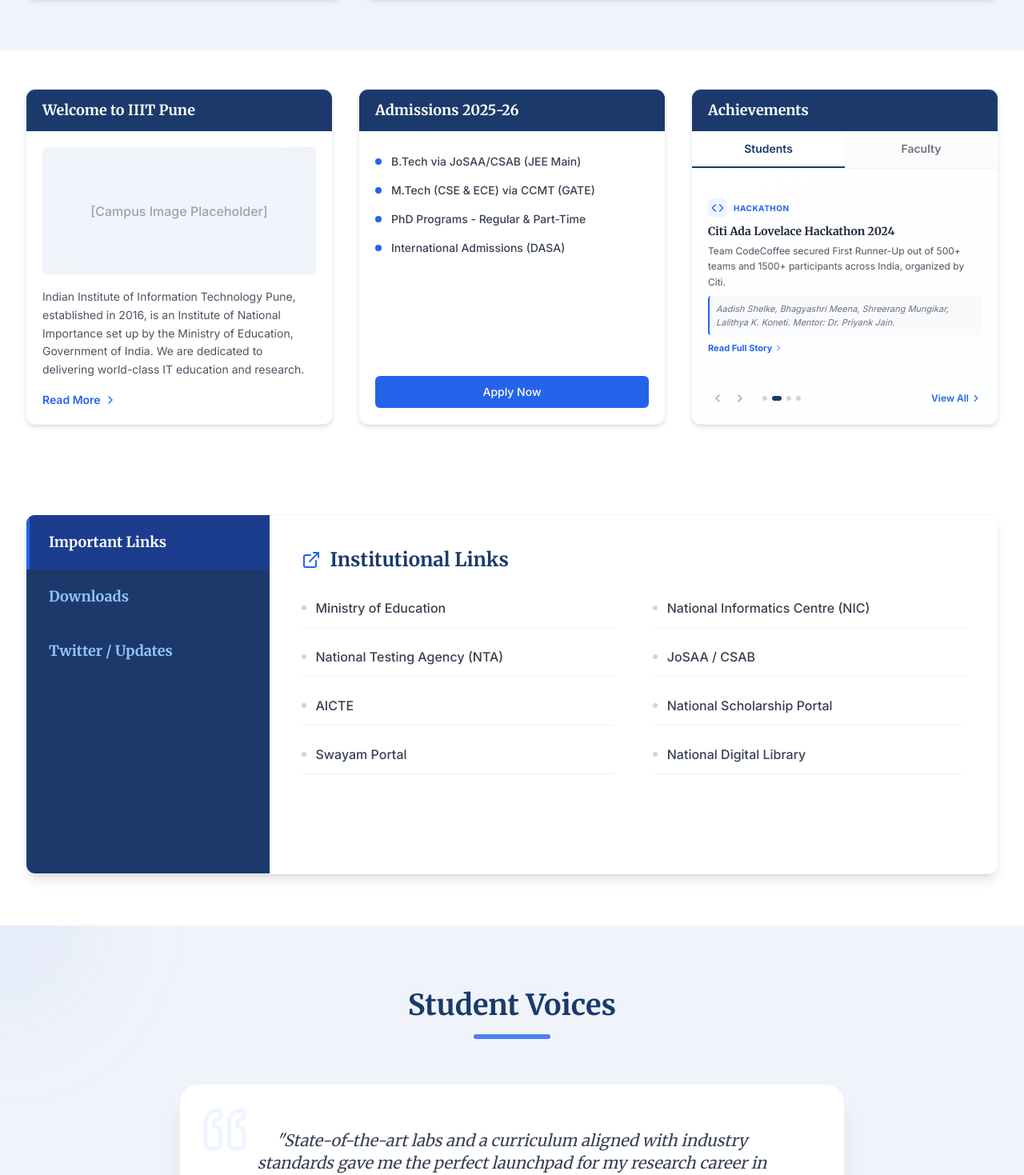
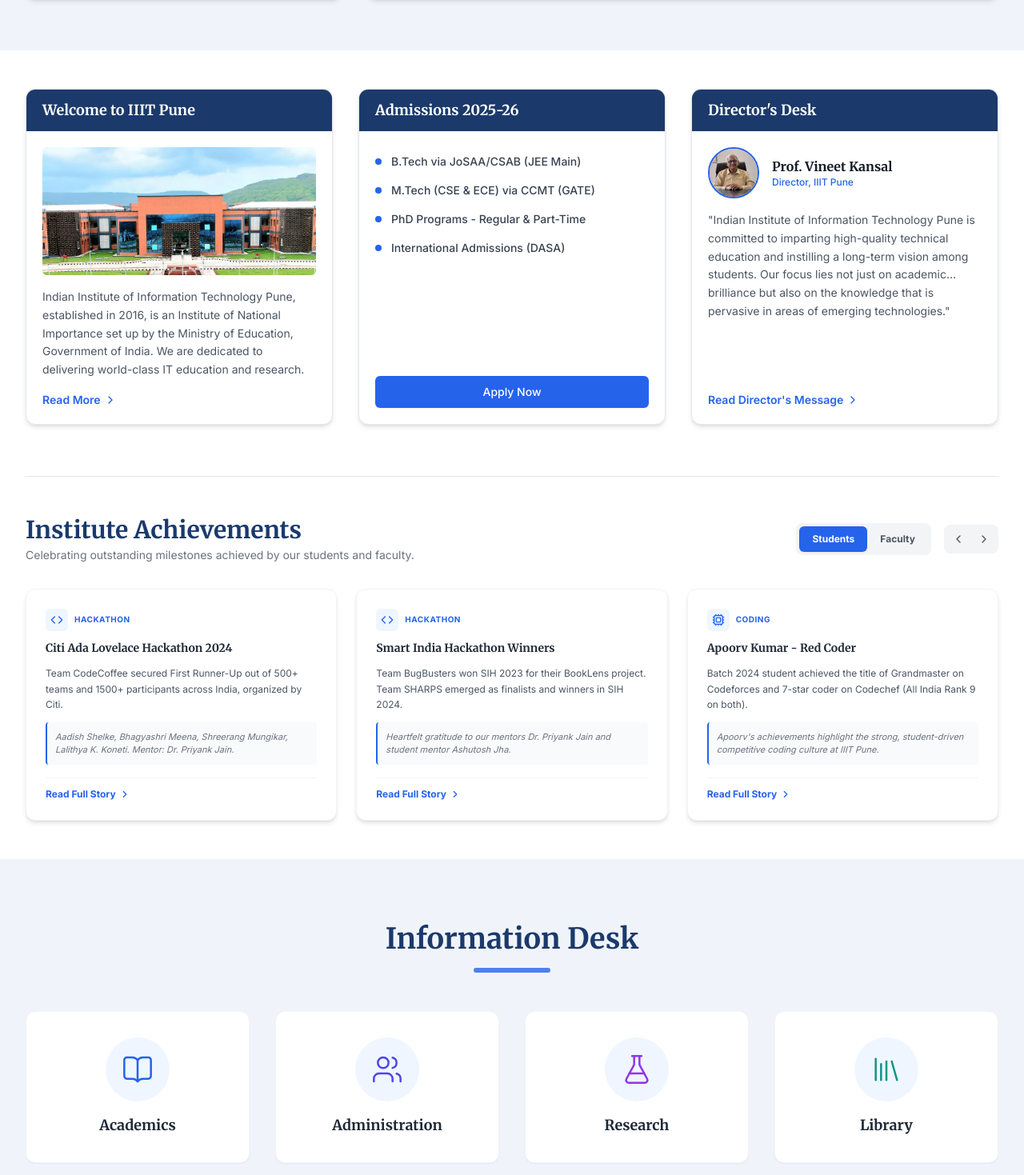
Before and after one commit to iiitp-official/website, a React (Vite) app: page / in a window 1280 px wide. Shown: the part 1311-2780 px from the top of the page at 80% size. Built offline with nearby package versions, Linux system fonts and the light colour scheme.

Commit message:
Restructure home page layout, add achievements carousel and director desk, and reposition hero text

```diff
--- a/src/components/home/HeroCarousel.jsx
+++ b/src/components/home/HeroCarousel.jsx
@@ -39,9 +39,9 @@ const HeroCarousel = () => {
         />
       ))}
 
-      <div className="absolute inset-0 bg-black/40 z-10" />
+      <div className="absolute inset-0 bg-gradient-to-t from-black/80 via-black/35 to-black/10 z-10" />
 
-      <div className="absolute inset-0 z-20 flex flex-col items-center justify-center text-center px-4">
+      <div className="absolute inset-0 z-20 flex flex-col items-center justify-end text-center px-4 pb-20">
         <motion.h1
           initial={{ y: 30, opacity: 0 }}
           animate={{ y: 0, opacity: 1 }}
--- a/src/components/home/InfoCards.jsx
+++ b/src/components/home/InfoCards.jsx
@@ -1,15 +1,16 @@
 import React, { useState, useEffect } from 'react';
 import {
   ChevronRight,
-  Award,
   Trophy,
   Code,
   Cpu,
   Microscope,
   FileText,
+  Award,
   ChevronLeft
 } from 'lucide-react';
 import { Link } from 'react-router-dom';
+import campusFrontImg from '../../assets/campus_front.jpg';
 
 const studentAchievements = [
   {
@@ -27,7 +28,7 @@ const studentAchievements = [
   {
     category: "Hackathon",
     title: "Smart India Hackathon Winners",
-    description: "Team BugBusters won SIH 2023 for their BookLens project. Team SHARPS emerged as finalists in SIH 2024.",
+    description: "Team BugBusters won SIH 2023 for their BookLens project. Team SHARPS emerged as finalists and winners in SIH 2024.",
     detail: "Heartfelt gratitude to our mentors Dr. Priyank Jain and student mentor Ashutosh Jha."
   },
   {
@@ -35,6 +36,30 @@ const studentAchievements = [
     title: "Apoorv Kumar - Red Coder",
     description: "Batch 2024 student achieved the title of Grandmaster on Codeforces and 7-star coder on Codechef (All India Rank 9 on both).",
     detail: "Apoorv's achievements highlight the strong, student-driven competitive coding culture at IIIT Pune."
+  },
+  {
+    category: "Hackathon",
+    title: "Toycathon 2021 Winners",
+    description: "Team MMH won the Grand Finale of Toycathon 2021, organized by the Ministry of Education's Innovation Cell, Government of India.",
+    detail: "Tanmay Modi, Piyush Gupta, Sarthak Gupta, Janardhan Edara."
+  },
+  {
+    category: "Hackathon",
+    title: "Smart India Hackathon 2019 Winners",
+    description: "Team Calm Down It's Just Genjutsu secured 1st place in the Software Edition at NIT Warangal, earning a prize of ₹1 Lakh.",
+    detail: "Disha Dudhal, Devasish Mahato, Yogesh Karan, Shivam Dev Singh, Aravind Unnikrishnan, Dhanashree Regavade."
+  },
+  {
+    category: "Entrepreneurship",
+    title: "Aerial Robotics Startup Incubation",
+    description: "Final Year CSE student Umang Kalra and his team founded an aerial robotics startup incubated and supported by SKUAST Jammu.",
+    detail: "Sponsored by the Government of India under the RAFTAAR scheme for agriculture and drone automation."
+  },
+  {
+    category: "Research",
+    title: "Student Research Publications",
+    description: "Undergraduate students Nainil Nandu, Tanay Patel, V. Dinesh Reddy, and A.K. Singh co-authored research papers in peer-reviewed journals.",
+    detail: "Published in the Journal of Quantum Information Processing and IEEE IEMTRONICS."
   }
 ];
 
@@ -52,8 +77,20 @@ const facultyAchievements = [
     detail: "A 5-year project under the Dept. of Electronics & Communication Engineering."
   },
   {
+    category: "Research",
+    title: "DST SIW Antenna Project (₹30 L)",
+    description: "Dr. KM Divya Chaturvedi awarded 30 Lakh for Design & Development of SIW-based Millimeter Wave Beam-Steerable Antenna Arrays for 5G.",
+    detail: "A 3-year project for advanced 5G network sensor design."
+  },
+  {
+    category: "Research",
+    title: "DST-SERB Control Systems Project",
+    description: "Dr. Ranjith Ravindranathan Nair awarded 13.77 Lakh for Anomaly Detection & Countermeasures in Cyber-Physical Systems.",
+    detail: "A 2-year government-sponsored research project for system security."
+  },
+  {
     category: "Patent",
-    title: "AI-Based Automatic Monitoring",
+    title: "AI Monitoring System Patent",
     description: "Indian patent granted on March 27, 2026 for an AI-based automatic monitoring system and method.",
     detail: "Inventors: Dr. Sonam Maurya (Assistant Professor, CSE) along with other researchers."
   },
@@ -62,6 +99,18 @@ const facultyAchievements = [
     title: "Disease Biomarker Biosensor",
     description: "Indian patent application published on July 15, 2025 for a biosensor for detection of disease biomarkers.",
     detail: "Inventors: Dr. Dheeraj Dubey (Assistant Professor, Dept of ECE) along with co-inventors."
+  },
+  {
+    category: "Research",
+    title: "Cryptocurrency Forensics Study",
+    description: "Prof. Bhupendra Singh and Dr. Nitesh K. Bharadwaj co-authored a forensic study on Electrum wallet artifacts.",
+    detail: "Published in the prestigious Journal of Forensic Sciences, 2026."
+  },
+  {
+    category: "Research",
+    title: "Breast Tumor Detection Research",
+    description: "Dr. Divya Chaturvedi co-authored a study on breast tumor detection using Slotted Monopole Antennas.",
+    detail: "Published in the IEEE Access Journal, vol. 14, 2026."
   }
 ];
 
@@ -70,12 +119,13 @@ const categoryIcons = {
   Hackathon: Code,
   Coding: Cpu,
   Research: Microscope,
-  Patent: FileText
+  Patent: FileText,
+  Entrepreneurship: Award
 };
 
 const InfoCards = () => {
   const [activeTab, setActiveTab] = useState('students');
-  const [slideIdx, setSlideIdx] = useState(0);
+  const [startIndex, setStartIndex] = useState(0);
   const [isHovered, setIsHovered] = useState(false);
 
   const currentList = activeTab === 'students' ? studentAchievements : facultyAchievements;
@@ -85,36 +135,86 @@ const InfoCards = () => {
     if (isHovered) return;
 
     const timer = setInterval(() => {
-      setSlideIdx((prev) => (prev + 1) % currentList.length);
+      setStartIndex((prev) => (prev + 1) % currentList.length);
     }, 5000);
 
     return () => clearInterval(timer);
   }, [currentList.length, isHovered]);
 
-  const nextSlide = (e) => {
-    e.stopPropagation();
-    setSlideIdx((prev) => (prev + 1) % currentList.length);
+  const nextSlide = () => {
+    setStartIndex((prev) => (prev + 1) % currentList.length);
   };
 
-  const prevSlide = (e) => {
-    e.stopPropagation();
-    setSlideIdx((prev) => (prev - 1 + currentList.length) % currentList.length);
+  const prevSlide = () => {
+    setStartIndex((prev) => (prev - 1 + currentList.length) % currentList.length);
+  };
+
+  const handleTabChange = (tab) => {
+    setActiveTab(tab);
+    setStartIndex(0);
+  };
+
+  const renderCard = (item) => {
+    const Icon = categoryIcons[item.category] || Trophy;
+    return (
+      <div className="bg-white dark:bg-surface-dark p-6 rounded-xl shadow-md border border-gray-100 dark:border-gray-800 flex flex-col justify-between hover:shadow-lg transition-all duration-300 h-full">
+        <div className="space-y-3">
+          {/* Category Chip */}
+          <div className="flex items-center space-x-2">
+            <span className="p-1.5 rounded-md bg-blue-50 dark:bg-blue-900/30 text-accent dark:text-accent-dark">
+              <Icon size={16} />
+            </span>
+            <span className="text-[10px] font-bold uppercase tracking-wider text-accent dark:text-accent-dark">
+              {item.category}
+            </span>
+          </div>
+
+          {/* Title */}
+          <h4 className="font-bold text-gray-800 dark:text-gray-100 text-sm leading-snug">
+            {item.title}
+          </h4>
+
+          {/* Description */}
+          <p className="text-gray-600 dark:text-gray-400 text-xs leading-relaxed line-clamp-3">
+            {item.description}
+          </p>
+
+          {/* Detail block */}
+          {item.detail && (
+            <div className="text-[11px] text-gray-500 dark:text-gray-400 italic bg-gray-50 dark:bg-gray-800/30 p-2.5 rounded border-l-2 border-accent dark:border-accent-dark line-clamp-2">
+              {item.detail}
+            </div>
+          )}
+        </div>
+
+        {/* Read story link */}
+        <div className="mt-4 pt-3 border-t border-gray-100 dark:border-gray-800/60">
+          <Link
+            to={`/about/${activeTab === 'students' ? 'student' : 'faculty'}-achievements`}
+            className="text-xs font-bold text-accent dark:text-accent-dark hover:underline flex items-center"
+          >
+            Read Full Story <ChevronRight size={14} className="ml-1" />
+          </Link>
+        </div>
+      </div>
+    );
   };
 
   return (
     <section className="py-12 bg-bg dark:bg-bg-dark transition-colors duration-200">
       <div className="max-w-7xl mx-auto px-4 sm:px-6 lg:px-8">
+
+        {/* Row 1: 3-Card Grid */}
         <div className="grid grid-cols-1 md:grid-cols-3 gap-8">
 
           {/* Card 1: Welcome */}
-          <div className="bg-white dark:bg-surface-dark rounded-xl shadow-md overflow-hidden border border-gray-100 dark:border-gray-800 flex flex-col group">
+          <div className="bg-white dark:bg-surface-dark rounded-xl shadow-md overflow-hidden border border-gray-150 dark:border-gray-800 flex flex-col group">
             <div className="bg-primary dark:bg-gray-800 text-white py-3 px-5 font-bold font-serif text-lg">
               Welcome to IIIT Pune
             </div>
             <div className="p-5 flex flex-col flex-grow">
-              <div className="w-full h-40 bg-gray-100 dark:bg-gray-800 rounded-md mb-4 flex items-center justify-center text-gray-400 dark:text-gray-500 overflow-hidden relative">
-                <div className="absolute inset-0 bg-gradient-to-tr from-blue-50 to-indigo-50 dark:from-gray-800 dark:to-gray-700 opacity-50"></div>
-                <span className="relative z-10 font-medium">[Campus Image Placeholder]</span>
+              <div className="w-full h-40 rounded-md mb-4 overflow-hidden relative shadow-inner">
+                <img src={campusFrontImg} alt="IIIT Pune Campus" className="w-full h-full object-cover group-hover:scale-105 transition-transform duration-500" />
               </div>
               <p className="text-gray-600 dark:text-gray-300 text-sm leading-relaxed mb-4 flex-grow">
                 Indian Institute of Information Technology Pune, established in 2016, is an Institute of National Importance set up by the Ministry of Education, Government of India. We are dedicated to delivering world-class IT education and research.
@@ -126,7 +226,7 @@ const InfoCards = () => {
           </div>
 
           {/* Card 2: Admissions */}
-          <div className="bg-white dark:bg-surface-dark rounded-xl shadow-md overflow-hidden border border-gray-100 dark:border-gray-800 flex flex-col">
+          <div className="bg-white dark:bg-surface-dark rounded-xl shadow-md overflow-hidden border border-gray-150 dark:border-gray-800 flex flex-col">
             <div className="bg-primary dark:bg-gray-800 text-white py-3 px-5 font-bold font-serif text-lg">
               Admissions 2025-26
             </div>
@@ -155,141 +255,118 @@ const InfoCards = () => {
             </div>
           </div>
 
-          {/* Card 3: Achievements */}
-          <div className="bg-white dark:bg-surface-dark rounded-xl shadow-md overflow-hidden border border-gray-100 dark:border-gray-800 flex flex-col">
+          {/* Card 3: Director's Desk */}
+          <div className="bg-white dark:bg-surface-dark rounded-xl shadow-md overflow-hidden border border-gray-150 dark:border-gray-800 flex flex-col group">
             <div className="bg-primary dark:bg-gray-800 text-white py-3 px-5 font-bold font-serif text-lg">
-              Achievements
+              Director's Desk
+            </div>
+            <div className="p-5 flex flex-col flex-grow">
+              <div className="flex items-center space-x-4 mb-4">
+                <div className="w-16 h-16 rounded-full overflow-hidden bg-gray-100 border-2 border-accent shrink-0 shadow-sm">
+                  <img src="/director.jpeg" alt="Director Prof. Vineet Kansal" className="w-full h-full object-cover" />
+                </div>
+                <div>
+                  <h4 className="font-bold text-gray-900 dark:text-white text-base">Prof. Vineet Kansal</h4>
+                  <p className="text-xs text-accent dark:text-accent-dark font-medium">Director, IIIT Pune</p>
+                </div>
+              </div>
+              <p className="text-gray-600 dark:text-gray-300 text-sm leading-relaxed mb-4 flex-grow line-clamp-4">
+                "Indian Institute of Information Technology Pune is committed to imparting high-quality technical education and instilling a long-term vision among students. Our focus lies not just on academic brilliance but also on the knowledge that is pervasive in areas of emerging technologies."
+              </p>
+              <Link to="/about/director-desk" className="text-accent dark:text-accent-dark font-semibold text-sm flex items-center hover:underline group-hover:text-blue-700 dark:group-hover:text-blue-400 transition-colors mt-auto">
+                Read Director's Message <ChevronRight size={16} className="ml-1" />
+              </Link>
+            </div>
           </div>
 
+        </div>
+
+        {/* Row 2: Achievements Section */}
+        <div className="mt-16 pt-12 border-t border-gray-200 dark:border-gray-800/60">
+          <div className="flex flex-col md:flex-row md:items-center justify-between gap-4 mb-8">
+            <div>
+              <h2 className="text-2xl md:text-3xl font-bold font-serif text-primary dark:text-white">
+                Institute Achievements
+              </h2>
+              <p className="text-sm text-gray-500 dark:text-gray-400 mt-1">
+                Celebrating outstanding milestones achieved by our students and faculty.
+              </p>
+            </div>
+
+            <div className="flex items-center space-x-4 self-start md:self-center">
               {/* Tab Selectors */}
-            <div className="flex border-b border-gray-100 dark:border-gray-800 bg-gray-50/50 dark:bg-gray-800/20">
+              <div className="flex bg-gray-100 dark:bg-gray-800/40 p-1 rounded-lg">
                 <button
                   type="button"
-                onClick={() => {
-                  setActiveTab('students');
-                  setSlideIdx(0);
-                }}
-                className={`flex-1 py-3 text-center text-sm font-semibold transition-all duration-200 border-b-2 ${
+                  onClick={() => handleTabChange('students')}
+                  className={`px-4 py-2 text-xs font-bold rounded-md transition-all duration-200 ${
                     activeTab === 'students'
-                    ? 'text-primary dark:text-accent-dark border-primary dark:border-accent-dark bg-white dark:bg-surface-dark'
-                    : 'text-gray-500 dark:text-gray-400 border-transparent hover:text-gray-700 dark:hover:text-gray-300'
+                      ? 'bg-accent text-white shadow-sm'
+                      : 'text-gray-600 dark:text-gray-400 hover:text-gray-900 dark:hover:text-gray-200'
                   }`}
                 >
                   Students
                 </button>
                 <button
                   type="button"
-                onClick={() => {
-                  setActiveTab('faculty');
-                  setSlideIdx(0);
-                }}
-                className={`flex-1 py-3 text-center text-sm font-semibold transition-all duration-200 border-b-2 ${
+                  onClick={() => handleTabChange('faculty')}
+                  className={`px-4 py-2 text-xs font-bold rounded-md transition-all duration-200 ${
                     activeTab === 'faculty'
-                    ? 'text-primary dark:text-accent-dark border-primary dark:border-accent-dark bg-white dark:bg-surface-dark'
-                    : 'text-gray-500 dark:text-gray-400 border-transparent hover:text-gray-700 dark:hover:text-gray-300'
+                      ? 'bg-accent text-white shadow-sm'
+                      : 'text-gray-600 dark:text-gray-400 hover:text-gray-900 dark:hover:text-gray-200'
                   }`}
                 >
                   Faculty
                 </button>
               </div>
 
-            {/* Slide Body */}
-            <div
-              className="p-5 flex flex-col flex-grow justify-between min-h-[280px] relative bg-gradient-to-br from-white to-blue-50/10 dark:from-surface-dark dark:to-gray-800/20"
-              onMouseEnter={() => setIsHovered(true)}
-              onMouseLeave={() => setIsHovered(false)}
-            >
-              <div className="flex-grow flex flex-col justify-center">
-                <div key={`${activeTab}-${slideIdx}`} className="transition-all duration-300 ease-in-out">
-                  {/* Category Chip */}
-                  <div className="flex items-center space-x-2 mb-2">
-                    <span className="p-1 rounded-md bg-blue-50 dark:bg-blue-900/30 text-accent dark:text-accent-dark">
-                      {React.createElement(categoryIcons[currentList[slideIdx]?.category] || Trophy, { size: 16 })}
-                    </span>
-                    <span className="text-[10px] font-bold uppercase tracking-wider text-accent dark:text-accent-dark">
-                      {currentList[slideIdx]?.category}
-                    </span>
-                  </div>
-
-                  {/* Title */}
-                  <h4 className="text-gray-800 dark:text-gray-100 font-bold text-sm leading-snug mb-1">
-                    {currentList[slideIdx]?.title}
-                  </h4>
-
-                  {/* Description */}
-                  <p className="text-gray-600 dark:text-gray-300 text-xs leading-relaxed mb-2">
-                    {currentList[slideIdx]?.description}
-                  </p>
-
-                  {/* Optional Detail box */}
-                  {currentList[slideIdx]?.detail && (
-                    <div className="text-[11px] text-gray-500 dark:text-gray-400 italic bg-gray-50 dark:bg-gray-800/30 p-2 rounded border-l-2 border-accent dark:border-accent-dark mb-2">
-                      {currentList[slideIdx]?.detail}
-                    </div>
-                  )}
-
-                  {/* Read Full Story Link */}
-                  <div>
-                    <Link
-                      to={`/about/${activeTab === 'students' ? 'student' : 'faculty'}-achievements`}
-                      className="text-[11px] font-bold text-accent dark:text-accent-dark hover:underline flex items-center"
-                    >
-                      Read Full Story <ChevronRight size={12} className="ml-0.5" />
-                    </Link>
-                  </div>
-                </div>
-              </div>
-
-              {/* Navigation & Paginator Dots & View All */}
-              <div className="mt-4 flex items-center justify-between pt-2 border-t border-gray-100/60 dark:border-gray-800/60">
-                <div className="flex items-center space-x-4">
-                  {/* Chevrons */}
-                  <div className="flex space-x-1">
+              {/* Navigation Chevrons */}
+              <div className="flex bg-gray-100 dark:bg-gray-800/40 p-1 rounded-lg space-x-1">
                 <button
                   onClick={prevSlide}
-                      className="p-1 rounded hover:bg-gray-100 dark:hover:bg-gray-800 text-gray-400 hover:text-gray-700 dark:hover:text-gray-200 transition-colors"
+                  className="p-1.5 rounded hover:bg-white dark:hover:bg-gray-700 text-gray-600 dark:text-gray-300 hover:text-primary dark:hover:text-white transition-colors"
                   aria-label="Previous slide"
                 >
                   <ChevronLeft size={16} />
                 </button>
                 <button
                   onClick={nextSlide}
-                      className="p-1 rounded hover:bg-gray-100 dark:hover:bg-gray-800 text-gray-400 hover:text-gray-700 dark:hover:text-gray-200 transition-colors"
+                  className="p-1.5 rounded hover:bg-white dark:hover:bg-gray-700 text-gray-600 dark:text-gray-300 hover:text-primary dark:hover:text-white transition-colors"
                   aria-label="Next slide"
                 >
                   <ChevronRight size={16} />
                 </button>
               </div>
-
-                  {/* Indicators */}
-                  <div className="flex space-x-1.5">
-                    {currentList.map((_, idx) => (
-                      <button
-                        key={idx}
-                        onClick={() => setSlideIdx(idx)}
-                        className={`w-1.5 h-1.5 rounded-full transition-all duration-300 ${
-                          idx === slideIdx
-                            ? 'bg-primary dark:bg-accent-dark w-3'
-                            : 'bg-gray-300 dark:bg-gray-600 hover:bg-gray-400'
-                        }`}
-                        aria-label={`Go to slide ${idx + 1}`}
-                      />
-                    ))}
             </div>
           </div>
 
-                {/* View All Link */}
-                <Link
-                  to={`/about/${activeTab === 'students' ? 'student' : 'faculty'}-achievements`}
-                  className="text-xs font-semibold text-accent dark:text-accent-dark hover:underline flex items-center shrink-0"
+          {/* Sliding Grid Layout of Achievements */}
+          <div
+            className="relative"
+            onMouseEnter={() => setIsHovered(true)}
+            onMouseLeave={() => setIsHovered(false)}
           >
-                  View All <ChevronRight size={14} className="ml-0.5" />
-                </Link>
+            <div className="grid grid-cols-1 md:grid-cols-2 lg:grid-cols-3 gap-6 transition-all duration-500 ease-in-out">
+              {/* Card 1 (Always visible) */}
+              {currentList.length > 0 && renderCard(currentList[startIndex])}
+
+              {/* Card 2 (Visible on md and up) */}
+              {currentList.length > 1 && (
+                <div className="hidden md:block">
+                  {renderCard(currentList[(startIndex + 1) % currentList.length])}
+                </div>
+              )}
+
+              {/* Card 3 (Visible on lg and up) */}
+              {currentList.length > 2 && (
+                <div className="hidden lg:block">
+                  {renderCard(currentList[(startIndex + 2) % currentList.length])}
+                </div>
+              )}
             </div>
           </div>
         </div>
 
-        </div>
       </div>
     </section>
   );
--- a/src/pages/HomePage.jsx
+++ b/src/pages/HomePage.jsx
@@ -12,7 +12,7 @@ const HomePage = () => {
       <HeroCarousel />
       <LatestNews />
       <InfoCards />
-      {/* <InformationDesk /> */}
+      <InformationDesk />
       <ImportantLinks />
       <Testimonials />
     </main>
```
Also changed, not shown: src/assets/campus_front.jpg (added). Lines whose indentation alone changed are shown as unchanged.
